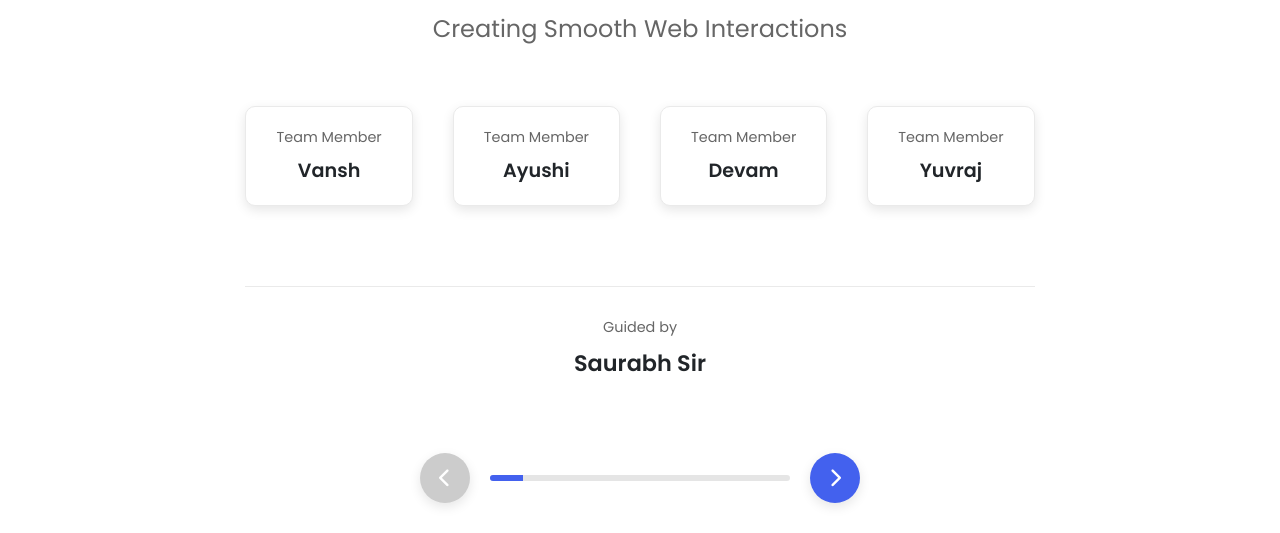
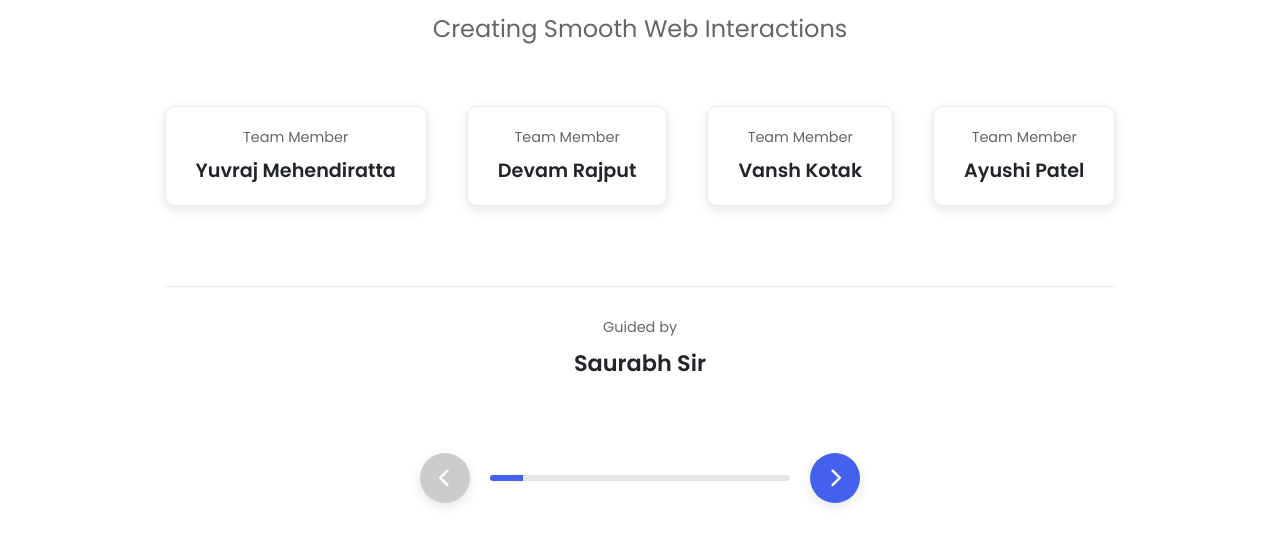
Before and after one commit to vanshkotak974-debug/presentation, a plain HTML site: page index.html in a window 1280 px wide. Shown: the part 267-800 px from the top of the page. Drawn offline with Linux system fonts and the light colour scheme.

Commit message:
index.html

```diff
--- a/index.html
+++ b/index.html
@@ -538,22 +538,22 @@
           <h1 class="topic-title">CSS: Transition</h1>
           <p class="topic-subtitle">Creating Smooth Web Interactions</p>
 
-          <div class="members-container">
+           <div class="members-container">
             <div class="member-card">
               <div class="member-role">Team Member</div>
-              <div class="member-name">Vansh</div>
+              <div class="member-name">Yuvraj  Mehendiratta</div>
             </div>
             <div class="member-card">
               <div class="member-role">Team Member</div>
-              <div class="member-name">Ayushi</div>
+              <div class="member-name">Devam Rajput</div>
             </div>
             <div class="member-card">
               <div class="member-role">Team Member</div>
-              <div class="member-name">Devam</div>
+              <div class="member-name">Vansh Kotak</div>
             </div>
             <div class="member-card">
               <div class="member-role">Team Member</div>
-              <div class="member-name">Yuvraj</div>
+              <div class="member-name">Ayushi Patel</div>
             </div>
           </div>
 
@@ -1036,4 +1036,5 @@ button:hover {
     });
   </script>
 </body>
+
 </html>
```
